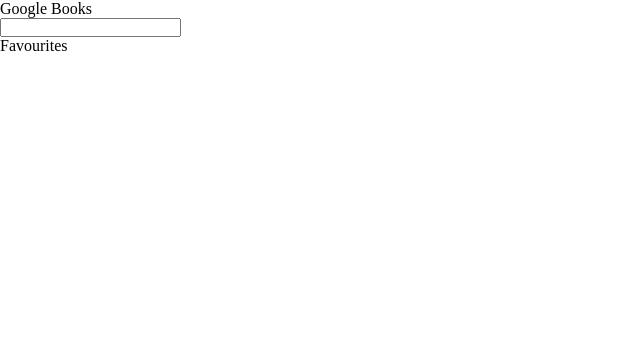
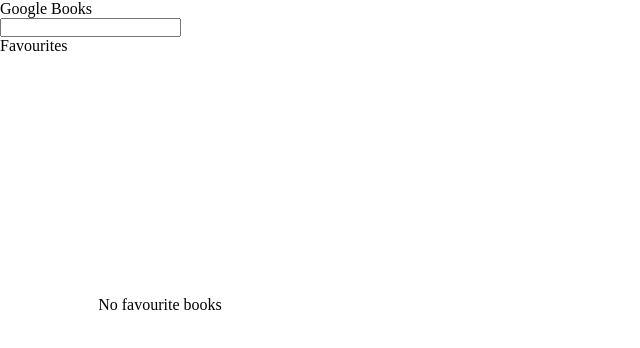
Before and after one commit to xNapha/google-books, a React (Vite) app: page /favourites in a window 1280 px wide. Shown: the top 348 px of the page, without its empty margins (0-640 px from the left). Built offline with nearby package versions, Linux system fonts and the light colour scheme.

Commit message:
favourite's functionality completed

```diff
--- a/src/containers/CardList/CardList.jsx
+++ b/src/containers/CardList/CardList.jsx
@@ -8,7 +8,9 @@
 const CardList = () => {
     const { bookSearch } = useContext(SearchQueryContext);
 
-    const createContent = removeDuplicateBooks(bookSearch)?.map((book) => (
+    const createContent = removeDuplicateBooks(bookSearch)?.map((book) => {
+        book.favourite = false;
+        return (
             <Card
                 key={book.id}
                 title={book.volumeInfo?.title ?? ""}
@@ -16,7 +18,8 @@
                 image={book.volumeInfo.imageLinks?.thumbnail ?? ""}
                 book={book}
             />
-    ));
+        );
+    });
 
     return (
         <>
--- a/src/containers/DedicatedBook/DedicatedBook.jsx
+++ b/src/containers/DedicatedBook/DedicatedBook.jsx
@@ -3,6 +3,12 @@
 import styles from "./DedicatedBook.module.scss";
 import { BookContext } from "../../contexts/BookProvider";
 import { FavouritesContext } from "../../contexts/FavouritesProvider";
+import { useState } from "react";
+import {
+    addToFavourites,
+    checkFavourites,
+    deleteFromFavourites,
+} from "../../services/favourites";
 
 const DedicatedBook = () => {
     const { book, setBook } = useContext(BookContext);
@@ -11,7 +17,7 @@
 
     const handleClick = (e) => {
         e.preventDefault();
-        setFavourites([...favourites, book]);
+        checkFavourites(favourites, setFavourites, book);
     };
     return (
         <div className={styles.Dedicated_Book}>
@@ -40,17 +46,16 @@
                         <div className={styles["book-text_main-author"]}>
                             <h3>Authors:</h3>
                             <ul>
-                                {volumeInfo?.authors?.map((author) => (
-                                    <List>{author}</List>
+                                {volumeInfo?.authors?.map((author, index) => (
+                                    <List key={index}>{author}</List>
                                 )) ?? BOOKDEFAULTS.authors}
                             </ul>
                         </div>
                         <div className={styles["book-text_main-category"]}>
                             <h3>Category:</h3>
                             <ul>
-                                {volumeInfo?.categories?.map((category) => (
-                                    <List>{category}</List>
-                                )) ?? BOOKDEFAULTS.categories}
+                                {<List>{volumeInfo?.categories}</List> ??
+                                    BOOKDEFAULTS.categories}
                             </ul>
                         </div>
                         <div className={styles["book-text_main-description"]}>
@@ -76,7 +81,9 @@
                         </div>
                     </main>
                     <footer className={styles["book-text_footer"]}>
-                        <button onClick={handleClick}>Favourite</button>
+                        <button onClick={handleClick}>
+                            {book.favourite ? "Unfavourite" : "Favourite"}
+                        </button>
                     </footer>
                 </section>
             </div>
--- a/src/containers/DedicatedBook/DedicatedBook.module.scss
+++ b/src/containers/DedicatedBook/DedicatedBook.module.scss
@@ -62,16 +62,6 @@
                 margin-left: 17px;
             }
         }
-        &-author {
-        }
-        &-category {
-        }
-        &-description {
-        }
-        &-publishedDate {
-        }
-        &-publisher {
-        }
     }
     &_footer {
         display: flex;
--- a/src/containers/Favourites/Favourites.jsx
+++ b/src/containers/Favourites/Favourites.jsx
@@ -2,17 +2,17 @@
 import NavigationBar from "../../components/NavigationBar/NavigationBar";
 import { FavouritesContext } from "../../contexts/FavouritesProvider";
 import Card from "../../components/Card/Card";
+import styles from "../CardList/CardList.module.scss";
+import { BookContext } from "../../contexts/BookProvider";
+import DedicatedBook from "../DedicatedBook/DedicatedBook";
 
 const Favourites = () => {
-    const { favourites, setFavourites } = useContext(FavouritesContext);
-    const [favBooks, setFavBooks] = useState([]);
-    useEffect(() => {
-        localStorage.setItem("Favourites", JSON.stringify(favourites));
-        const storage = localStorage.getItem("Favourites");
-        setFavBooks(JSON.parse(storage));
-    }, []);
+    const { favourites } = useContext(FavouritesContext);
+    const { book } = useContext(BookContext);
 
-    const createContent = favBooks.map((book) => (
+    const createContent = favourites?.map((book) => {
+        book.favourite = true;
+        return (
             <Card
                 key={book.id}
                 title={book.volumeInfo?.title ?? ""}
@@ -20,11 +20,19 @@
                 image={book.volumeInfo.imageLinks?.thumbnail ?? ""}
                 book={book}
             />
-    ));
+        );
+    });
     return (
         <div>
             <NavigationBar />
-            {createContent}
+            <div className={styles.Card_List}>
+                {favourites.length > 0 ? (
+                    createContent
+                ) : (
+                    <p>No favourite books</p>
+                )}
+            </div>
+            {book && <DedicatedBook book={book} />}
         </div>
     );
 };
--- a/src/contexts/FavouritesProvider.jsx
+++ b/src/contexts/FavouritesProvider.jsx
@@ -1,6 +1,5 @@
 import React, { useState } from "react";
 import { createContext } from "react";
-import Favourites from "../containers/Favourites/Favourites";
 export const FavouritesContext = createContext();
 const FavouritesProvider = ({ children }) => {
     const [favourites, setFavourites] = useState([]);
--- /dev/null
+++ b/src/services/favourites.js
@@ -0,0 +1,21 @@
+export const addToFavourites = (favourites, setFavourites, book) => {
+    if (favourites.length === 0) return setFavourites([book]);
+    favourites.find((curr) => {
+        if (curr.id !== book.id) return setFavourites([...favourites, book]);
+    });
+};
+
+export const deleteFromFavourites = (favourites, setFavourites, book) => {
+    const filteredFavourites = favourites.filter((curr) => curr.id !== book.id);
+    return setFavourites(filteredFavourites);
+};
+
+export const checkFavourites = (favourites, setFavourites, book) => {
+    if (!book.favourite) {
+        book.favourite = true;
+        addToFavourites(favourites, setFavourites, book);
+    } else {
+        book.favourite = false;
+        deleteFromFavourites(favourites, setFavourites, book);
+    }
+};
```
Lines whose indentation alone changed are shown as unchanged.
